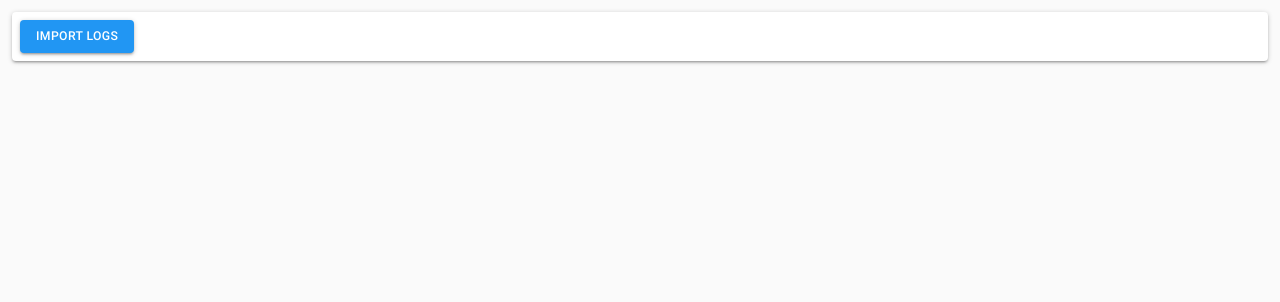
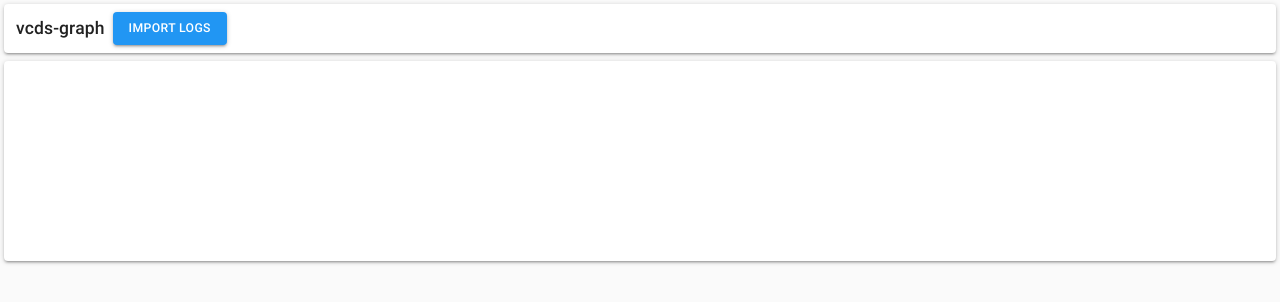
Before and after one commit to jmullo/vcds-graph, a React app: page / in a window 1280 px wide. Built offline with nearby package versions, Linux system fonts and the light colour scheme.

Commit message:
App name

```diff
--- a/src/css/vcds-graph.css
+++ b/src/css/vcds-graph.css
@@ -11,8 +11,13 @@ html, body {
     animation: fade 0.5s ease-in;
 }
 
+.appName {
+    float: left;
+    margin: 2px 8px 2px 4px;
+}
+
 .grid {
-    padding: 12px;
+    padding: 4px;
 }
 
 .fileBar {
@@ -26,7 +31,12 @@ html, body {
 }
 
 .chip {
-    margin: 0 0 0 4px;
+    margin: 0 0 0 8px;
+}
+
+.graph {
+    height: 200px;
+    padding: 8px;
 }
 
 .hidden {
--- a/src/js/components/App.js
+++ b/src/js/components/App.js
@@ -3,6 +3,7 @@ import React from 'react';
 import CssBaseline from '@material-ui/core/CssBaseline';
 import Paper from '@material-ui/core/Paper';
 import Grid from '@material-ui/core/Grid';
+import Typography from '@material-ui/core/Typography';
 
 import FileHandler from 'components/FileHandler';
 
@@ -22,15 +23,22 @@ export default class App extends React.Component {
             <React.Fragment>
                 <CssBaseline />
 
-                <Grid className="grid" container spacing={24}>
+                <Grid className="grid" container alignItems="center" spacing={8}>
                     <Grid item xs={12}>
                         <Paper className="fileBar">
-                            <FileHandler onChange={this.handleFileSelect}/>
+                            <div className="appName">
+                                <Typography variant="h6">
+                                    vcds-graph
+                                </Typography>
+                            </div>
+                            <div className="fileHandler">
+                                <FileHandler onChange={this.handleFileSelect}/>
+                            </div>
                         </Paper>
                     </Grid>
 
                     <Grid item xs={12}>
-                        <Paper>
+                        <Paper className="graph">
                             {selectedFileName}
                         </Paper>
                     </Grid>
```
